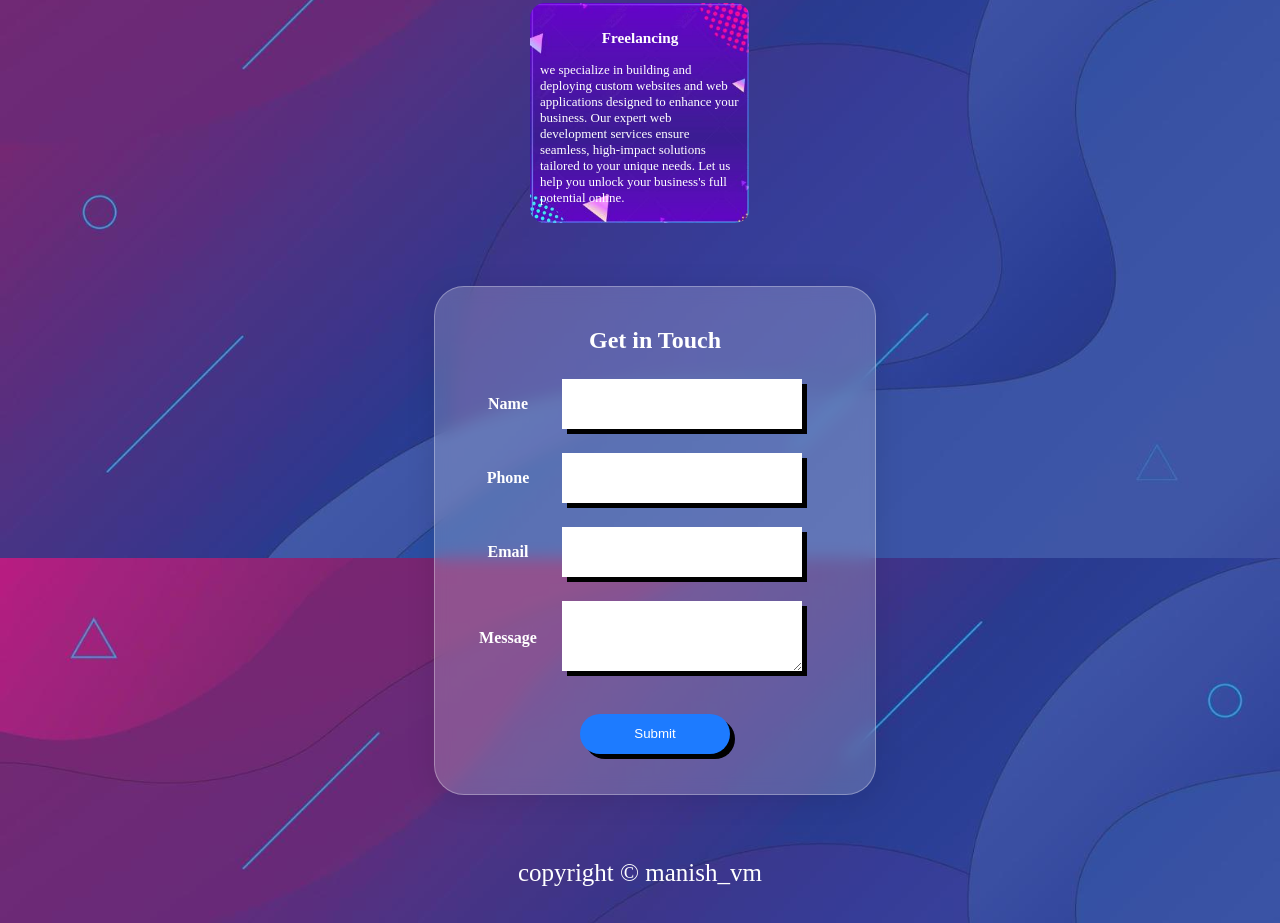
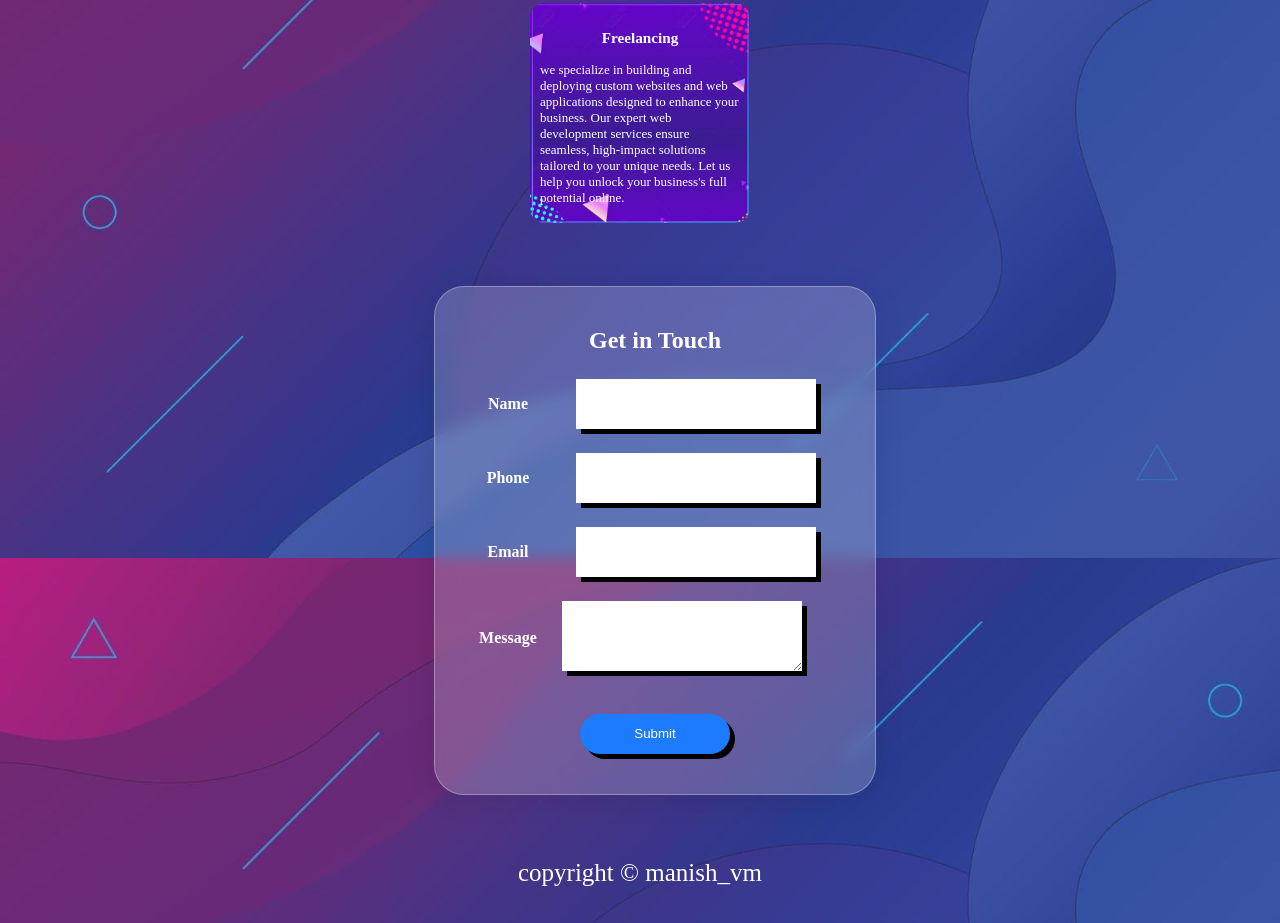
Before and after one commit to manish-vm/portfolio, a plain HTML site: page home.html in a window 1280 px wide. Shown: the part 1042-1965 px from the top of the page. Drawn offline with nearby package versions, Linux system fonts and the light colour scheme.

Commit message:
Update home.html

```diff
--- a/home.html
+++ b/home.html
@@ -184,17 +184,17 @@
                 <table>
                     <tr colspan="2"><center><h2>Get in Touch</h2></center></tr>
                     <tr>
-                        <th>Name </th> <td style="margin-left: 15px"><input type="text" id="name" name="name" required/></td>
+                        <th>Name </th> <td style="padding-left: 15px"><input type="text" id="name" name="name" required/></td>
                     </tr>
                 </table><br>
                 <table>
                     <tr>
-                        <th>Phone </th> <td style="margin-left: 15px"><input type="text" id="phone" name="phone" required/></td>
+                        <th>Phone </th> <td style="padding-left: 15px"><input type="text" id="phone" name="phone" required/></td>
                     </tr>
                 </table><br>
                 <table>
                     <tr>
-                        <th>Email </th> <td style="margin-left: 15px"><input type="email" id="email" name="email" required/></td>
+                        <th>Email </th> <td style="padding-left: 15px"><input type="email" id="email" name="email" required/></td>
                     </tr>
                 </table><br>
                 <table>
```
